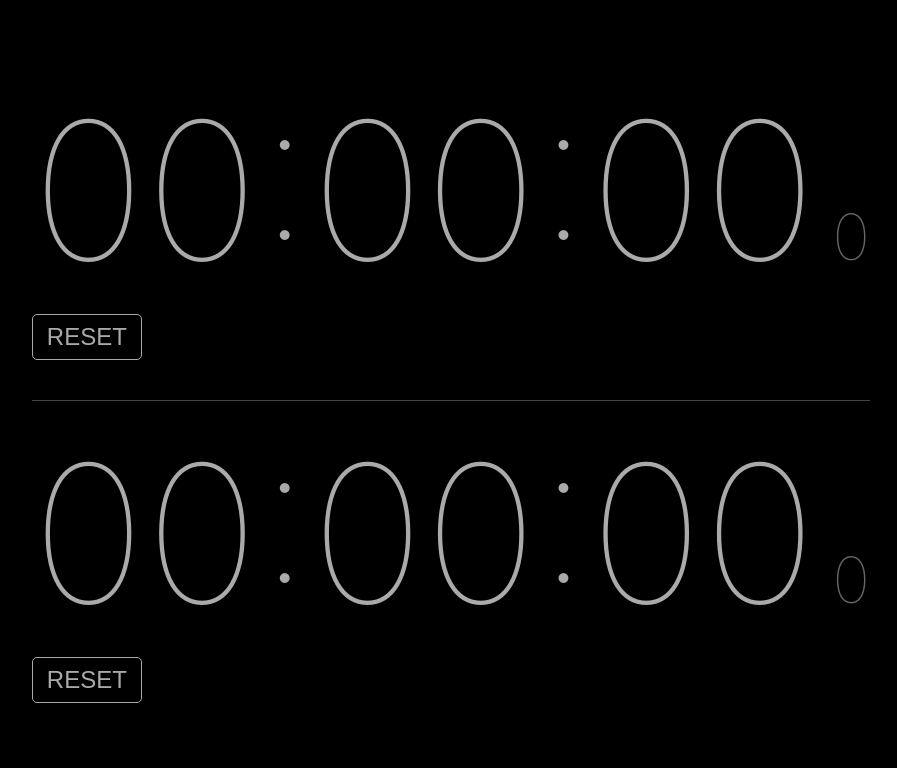
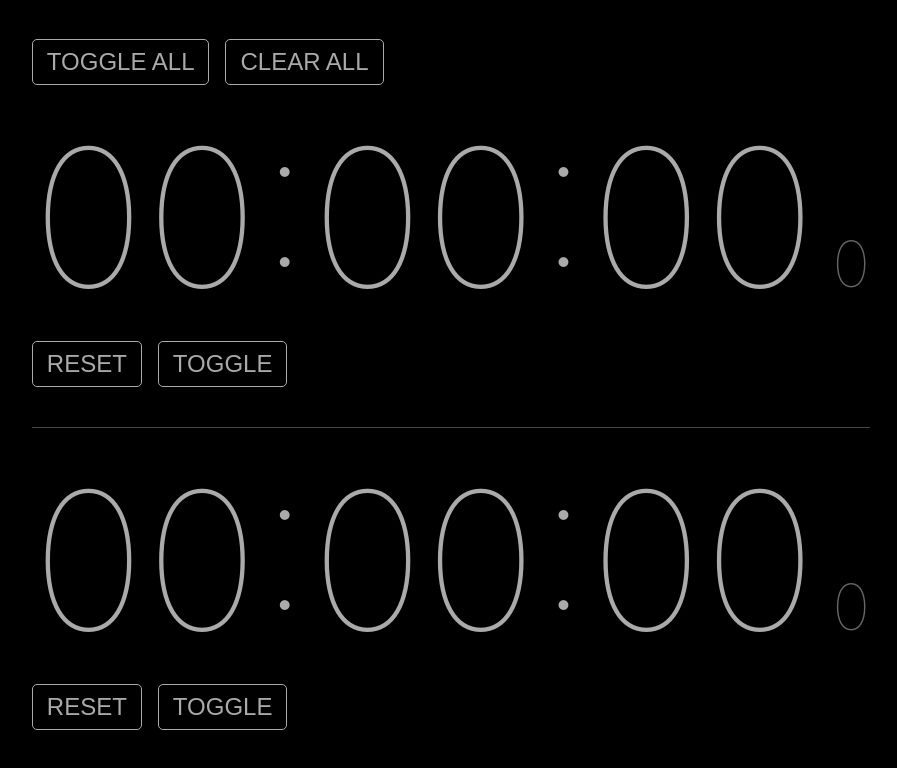
Before and after one commit to advaitju/stopwatch, a React (Create React App) app: page / in a window 1280 px wide. Shown: the top 768 px of the page, without its empty margins (189-1086 px from the left). Built offline with nearby package versions, Linux system fonts and the light colour scheme.

Commit message:
Add toggle and clear all buttons

```diff
--- a/src/App.js
+++ b/src/App.js
@@ -6,12 +6,39 @@ import './App.scss';
 import Stopwatch from './components/Stopwatch/Stopwatch';
 
 export default class App extends PureComponent {
+	toggleAll = () => {
+		document.querySelectorAll('.time').forEach((el) => {
+			el.click();
+		});
+	};
+
+	clearAll = () => {
+		document.querySelectorAll('.clear-timer').forEach((el) => {
+			el.click();
+		});
+	};
+
 	render() {
 		return (
 			<div className="app">
 				<Helmet title="Stopwatch" />
 
 				<div className="stopwatches">
+					<button
+						className="timer-button"
+						type="button"
+						onClick={this.toggleAll}
+					>
+						Toggle all
+					</button>
+					<button
+						className="timer-button clear-all"
+						type="button"
+						onClick={this.clearAll}
+					>
+						Clear all
+					</button>
+
 					<Stopwatch />
 					<Stopwatch />
 				</div>
--- a/src/components/Stopwatch/Stopwatch.js
+++ b/src/components/Stopwatch/Stopwatch.js
@@ -80,8 +80,20 @@ export default class Stopwatch extends Component {
 						{new Date(totalTime).toISOString().substr(20, 1)}
 					</span>
 				</div>
-				<button className="clear-timer" type="button" onClick={this.clearTimer}>
+
+				<button
+					className="timer-button clear-timer"
+					type="button"
+					onClick={this.clearTimer}
+				>
 					Reset
+				</button>
+				<button
+					className="timer-button toggle-timer"
+					type="button"
+					onClick={this.toggleState}
+				>
+					Toggle
 				</button>
 			</div>
 		);
--- a/src/components/Stopwatch/Stopwatch.scss
+++ b/src/components/Stopwatch/Stopwatch.scss
@@ -25,13 +25,13 @@ $dark-color: #444;
 	opacity: 0.6;
 }
 
-.clear-timer {
+.timer-button {
 	border: 1px solid $main-color;
 	border-radius: 5px;
 	background-color: transparent;
 	color: $main-color;
-	display: block;
 	margin-top: 0.5rem;
+	margin-right: 1rem;
 	font-size: 1.5rem;
 	text-transform: uppercase;
 	padding: 0.5rem 0.875rem;
```
